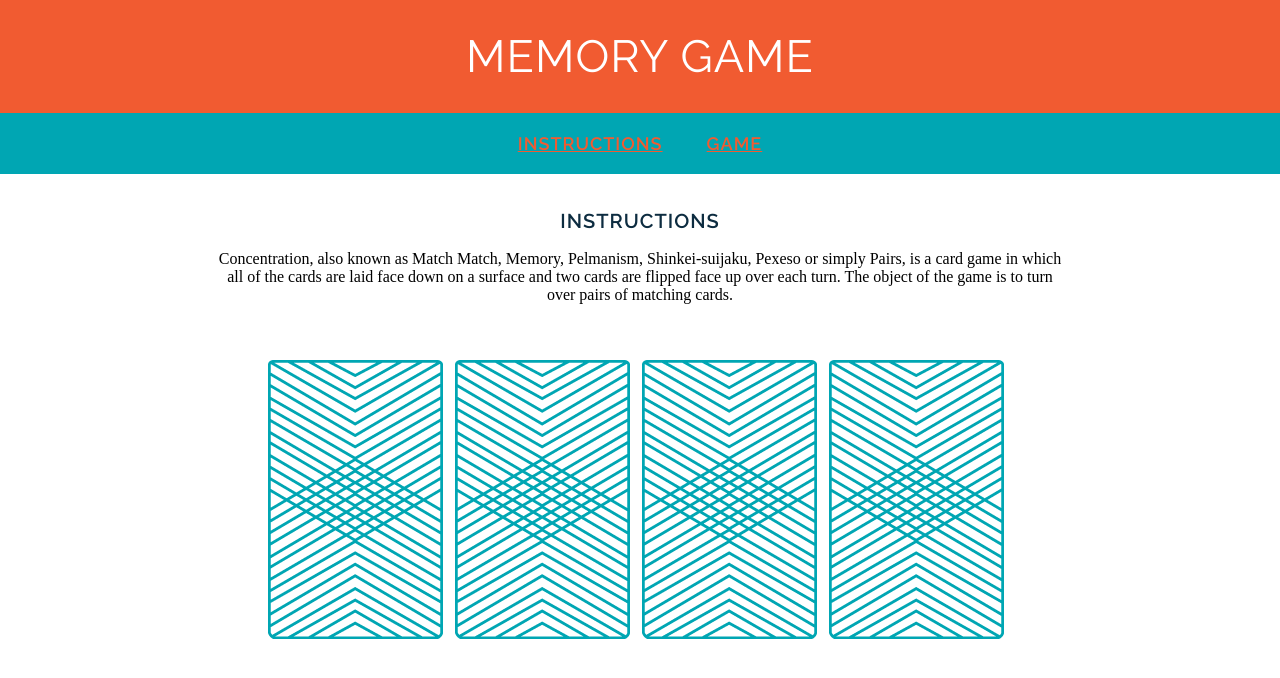
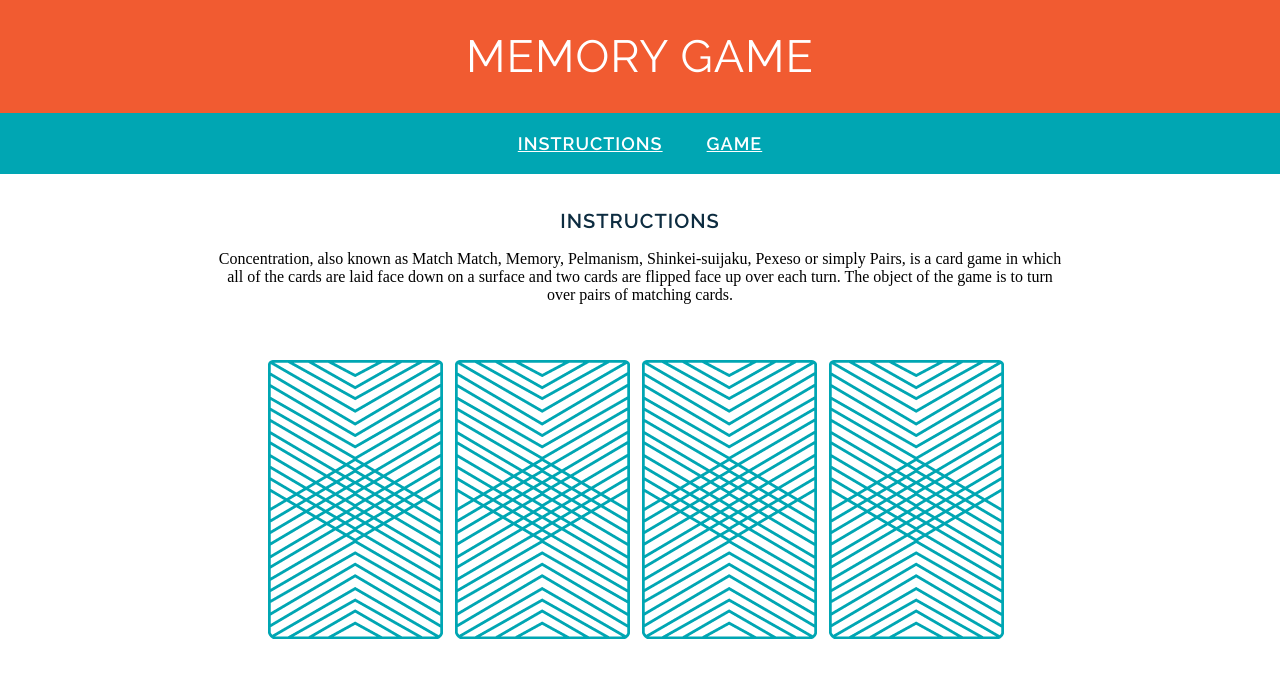
Before and after one commit to ludocracy/wdi-fundamentals-memorygame, a plain HTML site: page memory_game/index.html in a window 1280 px wide. Drawn offline with Linux system fonts and the light colour scheme; a web font is replaced by a local one.

Commit message:
started unit 6

```diff
--- a/memory_game/css/main.css
+++ b/memory_game/css/main.css
@@ -19,7 +19,7 @@ nav {
 
 a {
 	font-family: Raleway;
-	color: #F15B31;
+	color: white;
 	letter-spacing: 1px;
 	font-weight: 600;
 	font-size: 18px;
--- a/memory_game/index.html
+++ b/memory_game/index.html
@@ -1,6 +1,7 @@
 <!DOCTYPE html>
 <head>
 	<link href="https://fonts.googleapis.com/css?family=Droid+Serif|Raleway:400,500,600,700" rel="stylesheet">
+	  <link href="css/reset.css" rel="stylesheet" type="text/css">
 	  <link href="css/main.css" rel="stylesheet" type="text/css">
 </head>
 <body>
```
